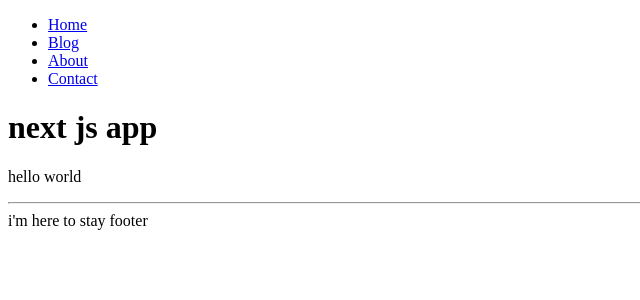
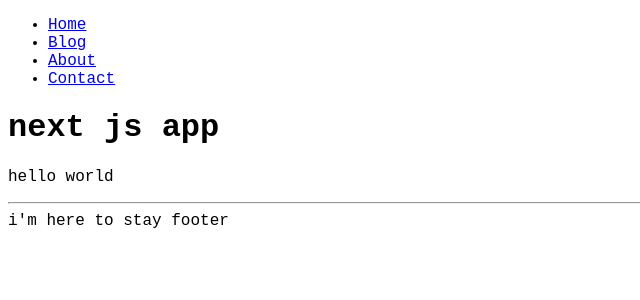
Before and after one commit to nyukkiw/case-study-HeadLess-CMS, a Next.js app: page / in a window 1280 px wide. Shown: the top 300 px of the page, without its empty margins (0-640 px from the left). Built offline with nearby package versions, Linux system fonts and the light colour scheme.

Commit message:
learn how to styled

```diff
--- /dev/null
+++ b/app/global.css
@@ -0,0 +1,3 @@
+body {
+    font-family: "Courier New", Courier, monospace;
+}
--- a/app/layout.jsx
+++ b/app/layout.jsx
@@ -1,4 +1,6 @@
 import Link from "next/link"
+import './global.css';
+
 export default function layout({children}){
     return(
 
```
